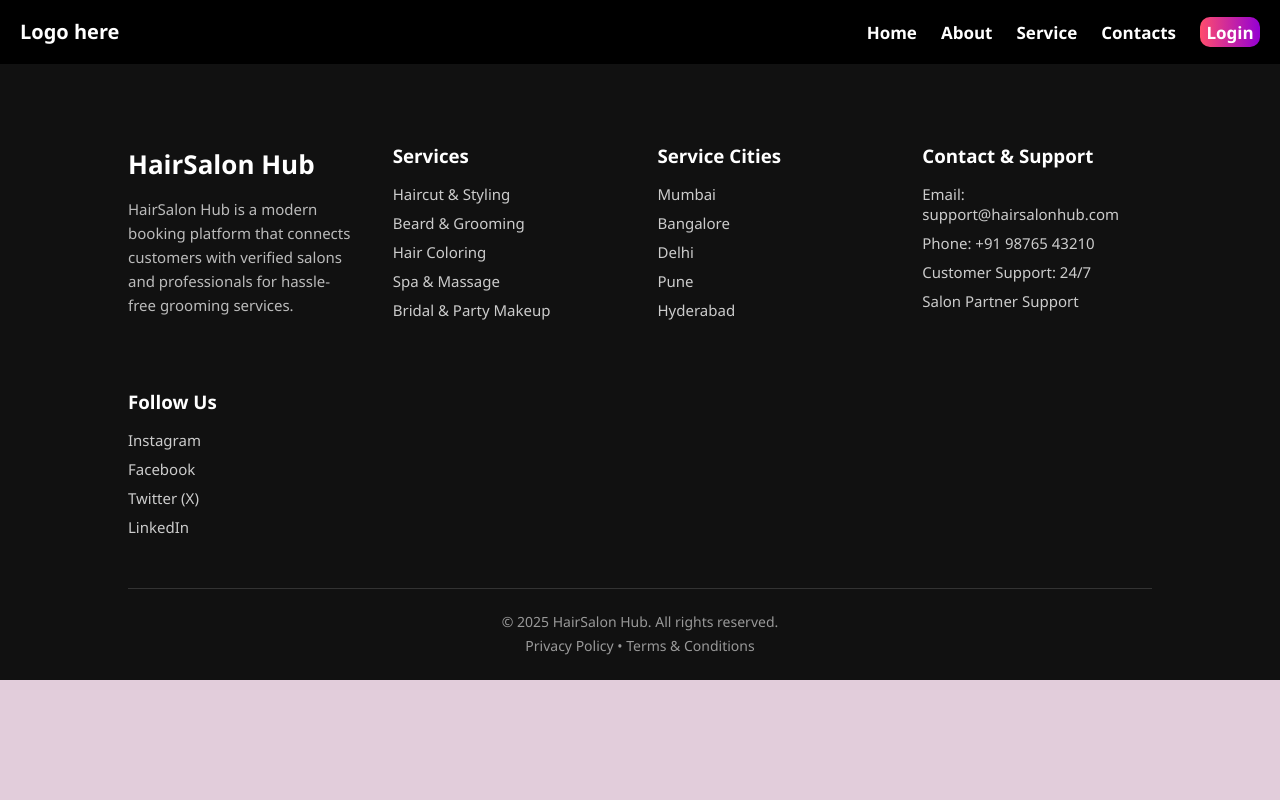
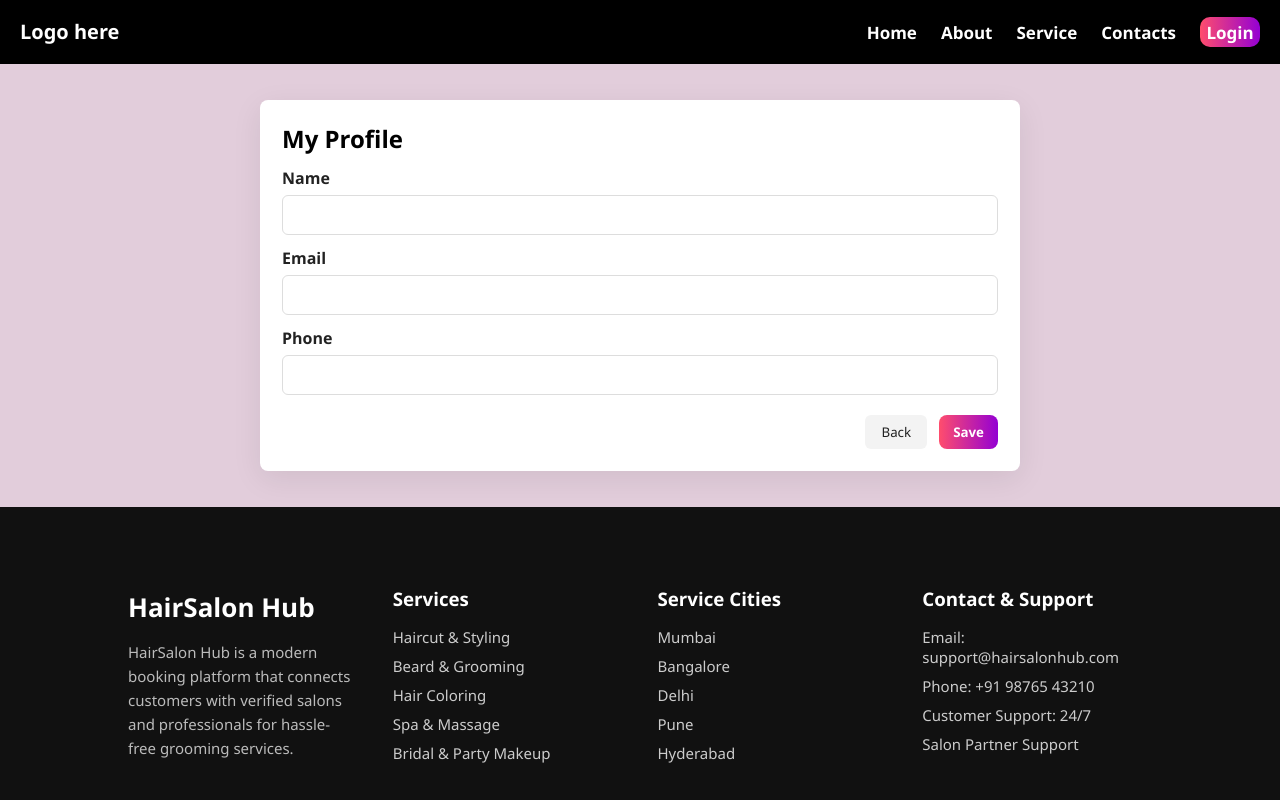
Before and after one commit to Omkar1307/HairSaloon, a React app in the folder frontend/: page /profile in a window 1280 px wide. Shown: the top 800 px of the page. Built offline with nearby package versions, Linux system fonts and the light colour scheme; the HTML template or start-up script is replaced by a standard one.

Commit message:
profile page

```diff
--- a/frontend/src/App.jsx
+++ b/frontend/src/App.jsx
@@ -13,6 +13,7 @@ import Register from './Pages/Register'
 import EmailOtpVerification from './components/EmailOtpVerification'
 import CreateNewPasswod from './components/CreateNewPasswod'
 import LandingPage from './Pages/LandingPage'
+import Profile from './Pages/Profile'
 function App() {
 
   return (
@@ -29,6 +30,7 @@ function App() {
       <Route path='/reset-password' element={<CreateNewPasswod/>}/>
       <Route path='/forgotPassword' element={<EmailOtpVerification purpose="forgot" />}/>
       <Route path='/landing' element={<LandingPage/>}/>
+      <Route path='/profile' element={<Profile/>} />
     </Routes>
 
    <Footer/>
--- a/frontend/src/Pages/Login.jsx
+++ b/frontend/src/Pages/Login.jsx
@@ -59,6 +59,8 @@ function Login() {
 
       if (response.data.token) {
         localStorage.setItem("token", response.data.token);
+          // notify other parts of the app (same-tab) that auth changed
+          window.dispatchEvent(new Event("authChanged"));
       }
 
       alert("Login successful");
--- /dev/null
+++ b/frontend/src/Pages/Profile.css
@@ -0,0 +1,12 @@
+.profile-page { display:flex; justify-content:center; padding:36px 16px; }
+.profile-card { width:100%; max-width:760px; background:#fff; padding:22px; border-radius:8px; box-shadow:0 8px 30px rgba(0,0,0,0.08); }
+.profile-card h2 { margin:0 0 12px 0; }
+.profile-form { display:flex; flex-direction:column; gap:12px; }
+.profile-form label { display:flex; flex-direction:column; font-weight:600; color:#222; }
+.profile-form input { margin-top:6px; padding:10px 12px; border:1px solid #ddd; border-radius:6px; }
+.profile-actions { display:flex; gap:12px; justify-content:flex-end; margin-top:8px; }
+.btn { padding:8px 14px; border-radius:8px; cursor:pointer; border:none; }
+.btn.primary { background:linear-gradient(to right,#ff4d6d,darkviolet); color:#fff; font-weight:700; }
+.btn.secondary { background:#f3f3f3; color:#222; }
+.profile-error { color:#b30; font-weight:700; }
+.profile-success { color:#0a8; font-weight:700; }
--- /dev/null
+++ b/frontend/src/Pages/Profile.jsx
@@ -0,0 +1,126 @@
+import React, { useEffect, useState } from "react";
+import "./Profile.css";
+import axios from "axios";
+import { useNavigate } from "react-router-dom";
+
+function Profile() {
+  const navigate = useNavigate();
+  const [name, setName] = useState("");
+  const [email, setEmail] = useState("");
+  const [phone, setPhone] = useState("");
+  const [loading, setLoading] = useState(false);
+  const [error, setError] = useState("");
+  const [success, setSuccess] = useState("");
+
+  useEffect(() => {
+    // Try localStorage first
+    const stored = localStorage.getItem("profile");
+    if (stored) {
+      try {
+        const p = JSON.parse(stored);
+        setName(p.name || "");
+        setEmail(p.email || "");
+        setPhone(p.phone || "");
+        return;
+      } catch (e) {
+        // ignore parse error
+      }
+    }
+
+    // If token exists, try fetching from API (best-effort)
+    const token = localStorage.getItem("token");
+    if (!token) return;
+
+    (async () => {
+      setLoading(true);
+      try {
+        const res = await axios.get("http://localhost:8081/api/auth/me", {
+          headers: { Authorization: `Bearer ${token}` },
+        });
+        const d = res.data || {};
+        setName(d.name || d.fullName || "");
+        setEmail(d.email || "");
+        setPhone(d.mobile || d.phone || "");
+      } catch (err) {
+        // ignore — this is optional
+      } finally {
+        setLoading(false);
+      }
+    })();
+  }, []);
+
+  const handleSave = async (e) => {
+    e.preventDefault();
+    setError("");
+    setSuccess("");
+
+    if (!name || !email) {
+      setError("Name and email are required");
+      return;
+    }
+
+    const payload = { name, email, phone };
+
+    const token = localStorage.getItem("token");
+    if (token) {
+      try {
+        setLoading(true);
+        // Try to update on server if endpoint exists — best-effort
+        await axios.put("http://localhost:8081/api/auth/update", payload, {
+          headers: { Authorization: `Bearer ${token}` },
+        });
+        setSuccess("Profile updated");
+      } catch (err) {
+        // If server fails, fallback to localStorage
+        localStorage.setItem("profile", JSON.stringify(payload));
+        setSuccess("Saved locally (server update failed)");
+      } finally {
+        setLoading(false);
+      }
+    } else {
+      // No token — save to localStorage for demo purposes
+      localStorage.setItem("profile", JSON.stringify(payload));
+      setSuccess("Profile saved locally");
+    }
+  };
+
+  const handleBack = () => navigate("/");
+
+  return (
+    <div className="profile-page">
+      <div className="profile-card">
+        <h2>My Profile</h2>
+        <form onSubmit={handleSave} className="profile-form">
+          <label>
+            Name
+            <input value={name} onChange={(e) => setName(e.target.value)} />
+          </label>
+
+          <label>
+            Email
+            <input value={email} onChange={(e) => setEmail(e.target.value)} />
+          </label>
+
+          <label>
+            Phone
+            <input value={phone} onChange={(e) => setPhone(e.target.value)} />
+          </label>
+
+          {error && <div className="profile-error">{error}</div>}
+          {success && <div className="profile-success">{success}</div>}
+
+          <div className="profile-actions">
+            <button type="button" className="btn secondary" onClick={handleBack}>
+              Back
+            </button>
+            <button type="submit" className="btn primary" disabled={loading}>
+              {loading ? "Saving..." : "Save"}
+            </button>
+          </div>
+        </form>
+      </div>
+    </div>
+  );
+}
+
+export default Profile;
--- a/frontend/src/components/Navbar.css
+++ b/frontend/src/components/Navbar.css
@@ -8,7 +8,7 @@
 /* NAVBAR */
 .navbar {
   width: 100%;
-  height: 64px;                  /* slightly smaller */
+  height: 64px;
   display: flex;
   justify-content: space-between;
   align-items: center;
@@ -126,3 +126,58 @@
 .alink a:not(.loginbutton):hover::after {
   width: 100%;
 }
+
+/* Profile button (when logged in) */
+.profile-area { display: flex; align-items: center; }
+.profile-btn {
+  background: transparent;
+  border: none;
+  cursor: pointer;
+  padding: 6px;
+  border-radius: 50%;
+  color: #fff;
+  display: inline-flex;
+  align-items: center;
+  justify-content: center;
+}
+.profile-icon { font-size: 26px; }
+
+/* Overlay that covers the page when menu is open */
+.menu-overlay {
+  position: fixed;
+  inset: 0;
+  background: rgba(0,0,0,0.35);
+  opacity: 0;
+  pointer-events: none;
+  transition: opacity .25s ease;
+  z-index: 999;
+}
+.menu-overlay.open {
+  opacity: 1;
+  pointer-events: auto;
+}
+
+/* Side menu sliding from the right */
+.side-menu {
+  position: fixed;
+  top: 0;
+  right: -360px;
+  width: 320px;
+  max-width: 90%;
+  height: 100vh;
+  background: #fff;
+  box-shadow: -8px 0 24px rgba(0,0,0,0.15);
+  transition: right .28s cubic-bezier(.22,.9,.36,1);
+  z-index: 1000;
+  display: flex;
+  align-items: flex-start;
+}
+.side-menu.open { right: 0; }
+
+.side-menu-inner { padding: 22px; width: 100%; }
+.profile-top { display:flex; align-items:center; gap:12px; margin-bottom:18px; }
+.avatar-large { font-size:48px; color:#222; }
+.profile-name { font-weight:700; font-size:16px; color:#222; }
+.menu-list { list-style:none; padding:0; margin:0; display:flex; flex-direction:column; gap:10px; }
+.menu-list li { cursor:pointer; padding:10px 12px; border-radius:8px; transition: background .15s ease; color:#222; font-weight:600; }
+.menu-list li:hover { background:#f6f6f6; }
--- a/frontend/src/components/navbar.jsx
+++ b/frontend/src/components/navbar.jsx
@@ -1,23 +1,85 @@
-import React from "react";
-import "./Navbar.css"; // if you have CSS file
-import { Link } from "react-router-dom";
+import React, { useEffect, useState } from "react";
+import "./Navbar.css";
+import { Link, useNavigate, useLocation } from "react-router-dom";
+import { FaUserCircle } from "react-icons/fa";
 
+function Navbar() {
+    const navigate = useNavigate();
+    const [showMenu, setShowMenu] = useState(false);
+    const [isLogged, setIsLogged] = useState(false);
 
-function Navbar(){
-    return(
+    const location = useLocation();
+
+    useEffect(() => {
+        setIsLogged(!!localStorage.getItem("token"));
+    }, [location]);
+
+    useEffect(() => {
+        const onStorage = () => setIsLogged(!!localStorage.getItem("token"));
+        window.addEventListener("storage", onStorage);
+        return () => window.removeEventListener("storage", onStorage);
+    }, []);
+
+    useEffect(() => {
+        const onAuthChanged = () => setIsLogged(!!localStorage.getItem("token"));
+        window.addEventListener("authChanged", onAuthChanged);
+        return () => window.removeEventListener("authChanged", onAuthChanged);
+    }, []);
+
+    const handleLogout = () => {
+        localStorage.removeItem("token");
+        setShowMenu(false);
+        setIsLogged(false);
+        navigate("/login");
+    };
+
+    return (
+        <>
             <nav className="navbar">
                 <div className="logo">Logo here</div>
                 <div className="alink">
-                    <Link  to="/">Home</Link>
-                    <Link  to="/About">About</Link>
+                    <Link to="/">Home</Link>
+                    <Link to="/About">About</Link>
                     <Link to="/Service">Service</Link>
-                    <Link  to="/Contacts">Contacts</Link>
+                    <Link to="/Contacts">Contacts</Link>
+
+                    {!isLogged ? (
                         <Link to="/login" className="loginbutton">
                             Login
                         </Link>
-
+                    ) : (
+                        <div className="profile-area">
+                            <button
+                                className="profile-btn"
+                                onClick={() => setShowMenu((s) => !s)}
+                                aria-label="Open profile menu"
+                            >
+                                <FaUserCircle className="profile-icon" />
+                            </button>
+                        </div>
+                    )}
                 </div>
             </nav>
+
+
+            <div className={`menu-overlay ${showMenu ? "open" : ""}`} onClick={() => setShowMenu(false)} />
+
+            <aside className={`side-menu ${showMenu ? "open" : ""}`} role="dialog" aria-hidden={!showMenu}>
+                <div className="side-menu-inner">
+                    <div className="profile-top">
+                        <FaUserCircle className="avatar-large" />
+                        <div className="profile-name">My Profile</div>
+                    </div>
+
+                    <ul className="menu-list">
+                        <li onClick={() => { setShowMenu(false); navigate('/profile'); }}>Profile</li>
+                        <li onClick={() => { setShowMenu(false); navigate('/book-appointment'); }}>Book Appointment</li>
+                        <li onClick={handleLogout}>Logout</li>
+                    </ul>
+                </div>
+            </aside>
+        </>
     );
 }
-export default Navbar
+
+export default Navbar;
```
Lines whose indentation alone changed are shown as unchanged.
